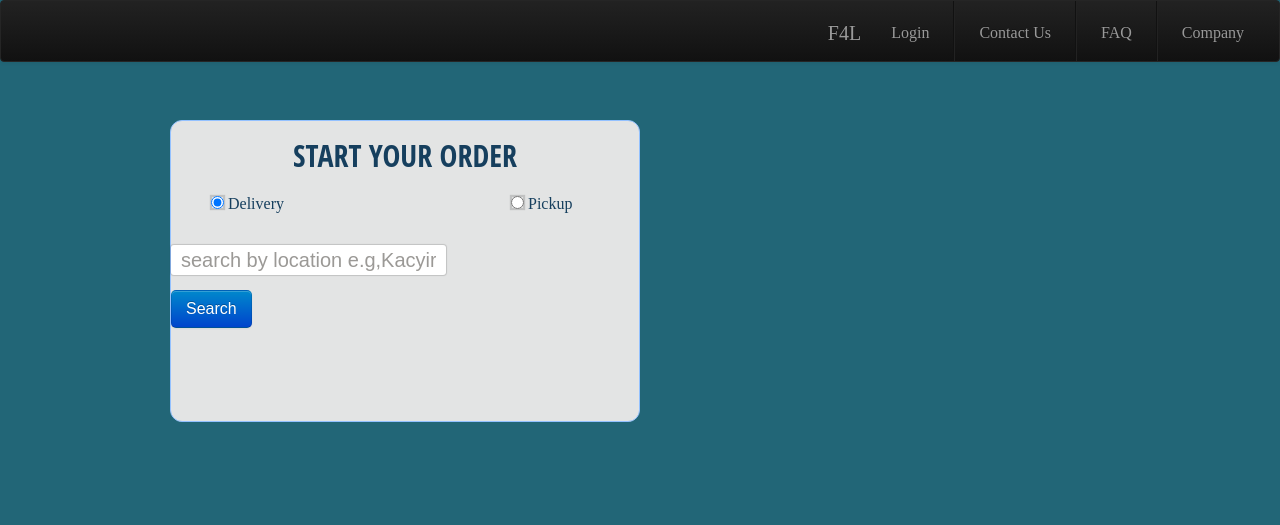
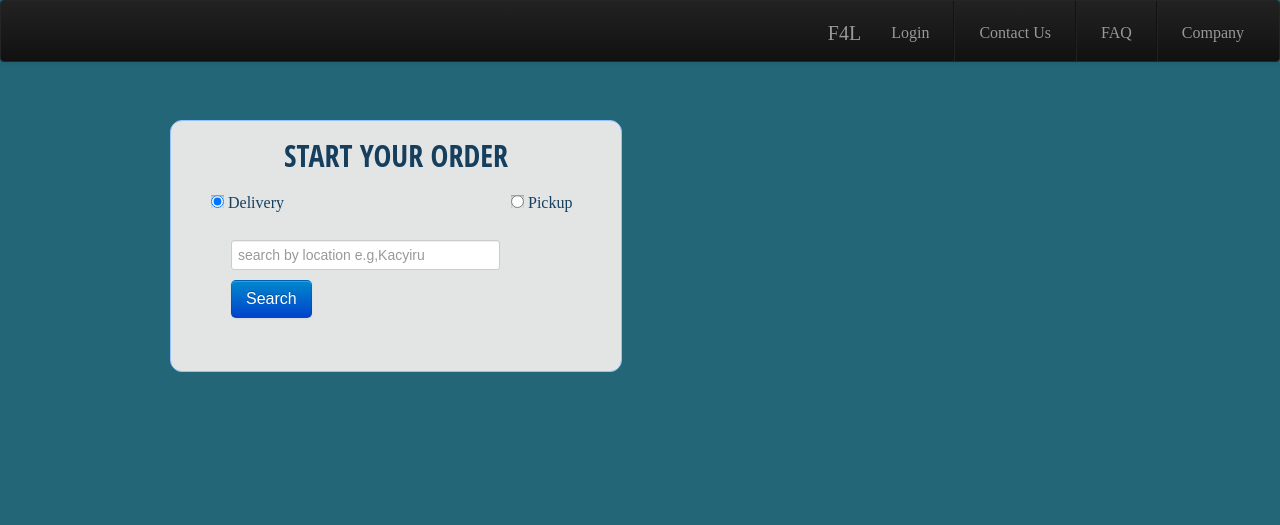
Before and after one commit to kLabRW/foodcourt, a Django app: template templates/public/home.html in a window 1280 px wide; the page is wider, and only the part inside the window is pictured. Shown: the top 525 px of that part. Run offline with Django 3.2, Linux system fonts and the light colour scheme; the template is opened without the code that fills it, so the values that code supplies are empty; parts of the project's set-up code (start-up, migrations or seed data) failed here and were passed over; some libraries are stand-ins or nearby versions.

Commit message:
more damn css

```diff
--- a/live/static/maincss/impress.css
+++ b/live/static/maincss/impress.css
@@ -61,12 +61,12 @@
 }
 #resto-search{
 	-moz-user-select: none;
-	height: 300px;
+	height: 250px;
 	float: none;
 	margin: 0;
 	position: absolute;
 	top: 120px;
-	width:468px;
+	width:450px;
 	z-index: 2;
 }
 .searchbox{
--- a/templates/public/home.html
+++ b/templates/public/home.html
@@ -1,12 +1,10 @@
 {% extends "public_base.html" %}
-{% block title%} Have it easy..{% endblock%}
 
 {% block order-content %}
 <div id="ordering-content-wrapper">
  <div id="resto-search" class="frontbox searchbox">
   <h2 class="headin"> START YOUR ORDER</h2>
-  <div>
-  <form class="search_form" style="position: absolute;" method="get" action="{% url search %}">
+  <form style="position: absolute;" method="get" action="{% url search %}">
  <div class="radio-button">
   <ul>
    <li id="DeliveryOption" style="float: left; color: #163F5E;">
@@ -17,15 +15,18 @@
    </li>
   </ul>
   <br>
-   <input type="text" name="q" onfocus="if (this.value==this.defaultValue) this.value='';" value="search by location e.g,Kacyiru" />
+  <div style="padding-left: 60px;">
+   <input class="input-xxlarge" type="text" name="q" placeholder="search by location e.g,Kacyiru" />
    <br>
    <button class="btn btn-large btn-primary" type="submit">
     <div class="text status">Search</div>
    </button>
+  </div>
  </div>
   </form>
  </div>
 </div>
-<!--<p> join in</p>-->
+
+<p> join in</p>
 
 {% endblock %}
--- a/templates/public_base.html
+++ b/templates/public_base.html
@@ -1,7 +1,7 @@
 <!DOCTYPE html>
 <html>
  <head>
-  <title>{% block title %}{% endblock %}</title>
+  <title>{% block title %}F4L | Have it easy{% endblock %}</title>
   {% block styles %}
   <link type="text/css" rel="stylesheet" href="{{ STATIC_URL }}maincss/main.css">
   <link type="text/css" rel="stylesheet" href="{{ STATIC_URL }}maincss/bootstrap.css">
```
Also changed, not shown: live/static/img/noise-f1.gif (added), static/img/noise-f1.gif (added).
